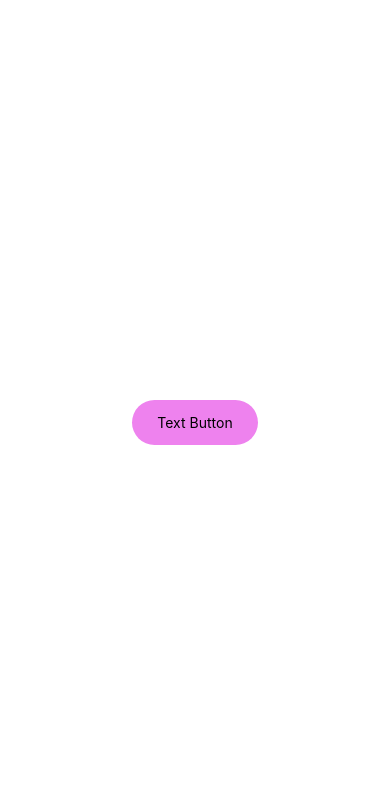
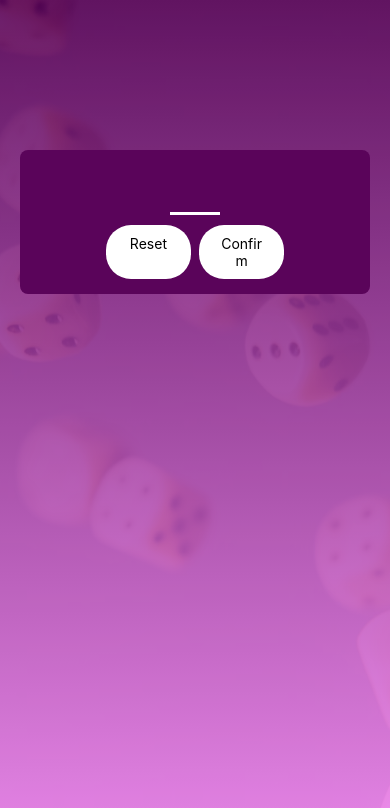
Before and after one commit to promiseonuoha/GuessMyNumberGameApp, a React Native app: screen / in a window 390 px wide. Shown: the top 808 px of the page. Built offline with nearby package versions, Linux system fonts and the light colour scheme.

Commit message:
Completed The First Screen

```diff
--- a/App.js
+++ b/App.js
@@ -1,17 +1,39 @@
 // import { StatusBar } from "expo-status-bar";
 import { useState } from "react";
-import { StyleSheet, View } from "react-native";
+import { StyleSheet, ImageBackground } from "react-native";
+
+// Screens
 import HomeScreen from "./screens/HomeScreen";
+
+// Linear Gradient
+import { LinearGradient } from "expo-linear-gradient";
+import GameScreen from "./screens/GameScreen";
 
 export default function App() {
   const [selectedScreen, setSelectedScreen] = useState("Home");
+  const [enteredNumber, setEnteredNumber] = useState(null);
 
   return (
-    <View style={styles.container}>
-      {selectedScreen === "Home" && (
-        <HomeScreen navigate={(value) => setSelectedScreen(value)} />
-      )}
-    </View>
+    <LinearGradient colors={["#5a045a", "violet"]} style={styles.container}>
+      <ImageBackground
+        style={styles.container}
+        source={require("./assets/images/background.avif")}
+        resizeMode="cover"
+        imageStyle={styles.imageStyle}
+      >
+        {selectedScreen === "Home" && (
+          <HomeScreen
+            navigate={(value) => {
+              setEnteredNumber(value);
+              setSelectedScreen("Game");
+            }}
+          />
+        )}
+        {selectedScreen === "Game" && (
+          <GameScreen enteredNumber={enteredNumber} />
+        )}
+      </ImageBackground>
+    </LinearGradient>
   );
 }
 
@@ -19,4 +41,7 @@ const styles = StyleSheet.create({
   container: {
     flex: 1,
   },
+  imageStyle: {
+    opacity: 0.1,
+  },
 });
--- a/components/Button.js
+++ b/components/Button.js
@@ -1,24 +1,31 @@
 import { Pressable, StyleSheet, Text } from "react-native";
 
-export default function Button({ title, onClick }) {
+export default function Button({ title, onClick, style }) {
   return (
     <Pressable
       android_ripple={{ color: "rgba(0,0,0,0.5)" }}
-      style={({ pressed }) => {
-        return pressed ? { ...styles.overlay, opacity: 0.5 } : styles.overlay;
-      }}
+      style={({ pressed }) =>
+        pressed
+          ? [styles.overlay, styles.pressed, style]
+          : [styles.overlay, style]
+      }
       onPress={onClick}
     >
-      <Text>{title}</Text>
+      <Text style={styles.textStyle}>{title}</Text>
     </Pressable>
   );
 }
 
 const styles = StyleSheet.create({
   overlay: {
-    paddingHorizontal: 25,
-    paddingVertical: 14,
+    paddingHorizontal: 20,
+    paddingVertical: 10,
     borderRadius: 25,
-    backgroundColor: "violet",
+  },
+  pressed: {
+    opacity: 0.6,
+  },
+  textStyle: {
+    textAlign: "center",
   },
 });
--- a/package.json
+++ b/package.json
@@ -12,7 +12,8 @@
     "expo": "~49.0.15",
     "expo-status-bar": "~1.6.0",
     "react": "18.2.0",
-    "react-native": "0.72.6"
+    "react-native": "0.72.6",
+    "expo-linear-gradient": "~12.3.0"
   },
   "devDependencies": {
     "@babel/core": "^7.20.0"
--- /dev/null
+++ b/screens/GameScreen.js
@@ -0,0 +1,17 @@
+import { StyleSheet, Text, View } from "react-native";
+
+export default function GameScreen({ enteredNumber }) {
+  return (
+    <View style={styles.container}>
+      <Text>Game Screen {enteredNumber}</Text>
+    </View>
+  );
+}
+
+const styles = StyleSheet.create({
+  container: {
+    flex: 1,
+    justifyContent: "center",
+    alignItems: "center",
+  },
+});
--- a/screens/HomeScreen.js
+++ b/screens/HomeScreen.js
@@ -1,10 +1,54 @@
-import { StyleSheet, View } from "react-native";
+import { useState } from "react";
+import { Alert, StyleSheet, TextInput, View } from "react-native";
 import Button from "../components/Button";
 
 export default function HomeScreen({ navigate }) {
+  const [numberValue, setNumberValue] = useState("");
+
+  const handleNumberInputChange = (enteredText) => {
+    setNumberValue(enteredText);
+  };
+
+  const handleReset = () => {
+    setNumberValue("");
+  };
+
+  const handleConfirm = () => {
+    let chosenNumber = parseInt(numberValue);
+    if (isNaN(chosenNumber) || chosenNumber <= 0 || chosenNumber > 99) {
+      Alert.alert(
+        "Invalid Number!",
+        "Value has to be a valid number between 1 and 99",
+        [{ text: "Okay", style: "default", onPress: handleReset }]
+      );
+      return;
+    }
+    navigate(chosenNumber);
+  };
+
   return (
     <View style={styles.container}>
-      <Button title="Text Button" />
+      <View style={styles.card}>
+        <TextInput
+          onChangeText={handleNumberInputChange}
+          value={numberValue}
+          keyboardType="number-pad"
+          maxLength={2}
+          style={styles.textInput}
+        />
+        <View style={styles.buttonsContainer}>
+          <Button
+            onClick={handleReset}
+            title="Reset"
+            style={styles.buttonStyle}
+          />
+          <Button
+            onClick={handleConfirm}
+            title="Confirm"
+            style={styles.buttonStyle}
+          />
+        </View>
+      </View>
     </View>
   );
 }
@@ -12,8 +56,33 @@ export default function HomeScreen({ navigate }) {
 const styles = StyleSheet.create({
   container: {
     flex: 1,
+    paddingTop: 150,
+    paddingHorizontal: 20,
+  },
+  card: {
+    padding: 15,
+    borderRadius: 8,
     flexDirection: "column",
-    justifyContent: "center",
     alignItems: "center",
+    backgroundColor: "#5a045a",
+    gap: 10,
+  },
+  textInput: {
+    height: 50,
+    width: 50,
+    textAlign: "center",
+    borderBottomWidth: 3,
+    borderBottomColor: "white",
+    color: "white",
+    fontSize: 32,
+    fontWeight: "700",
+  },
+  buttonsContainer: {
+    flexDirection: "row",
+    gap: 8,
+  },
+  buttonStyle: {
+    backgroundColor: "white",
+    flex: 1,
   },
 });
```
Also changed, not shown: assets/images/background.avif (added), 1 other file (tests, documents, lock files or other folders).
